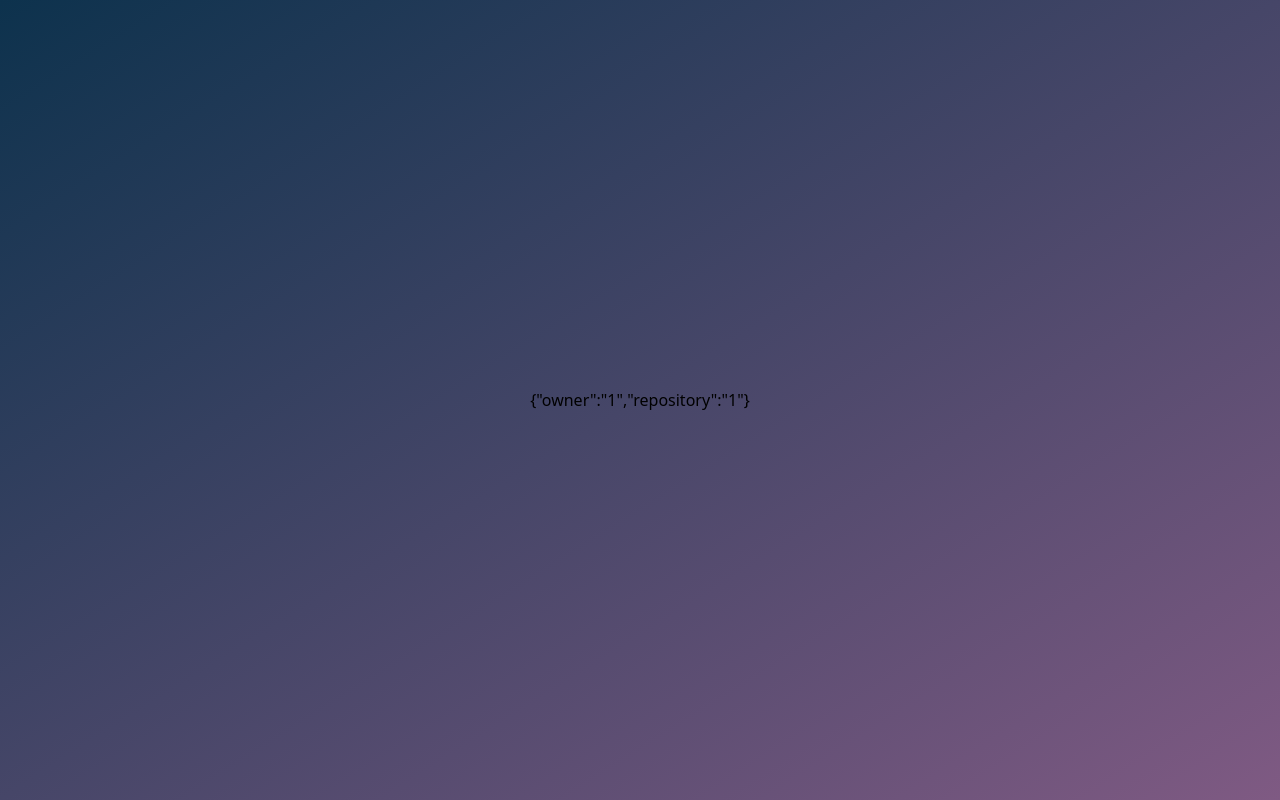
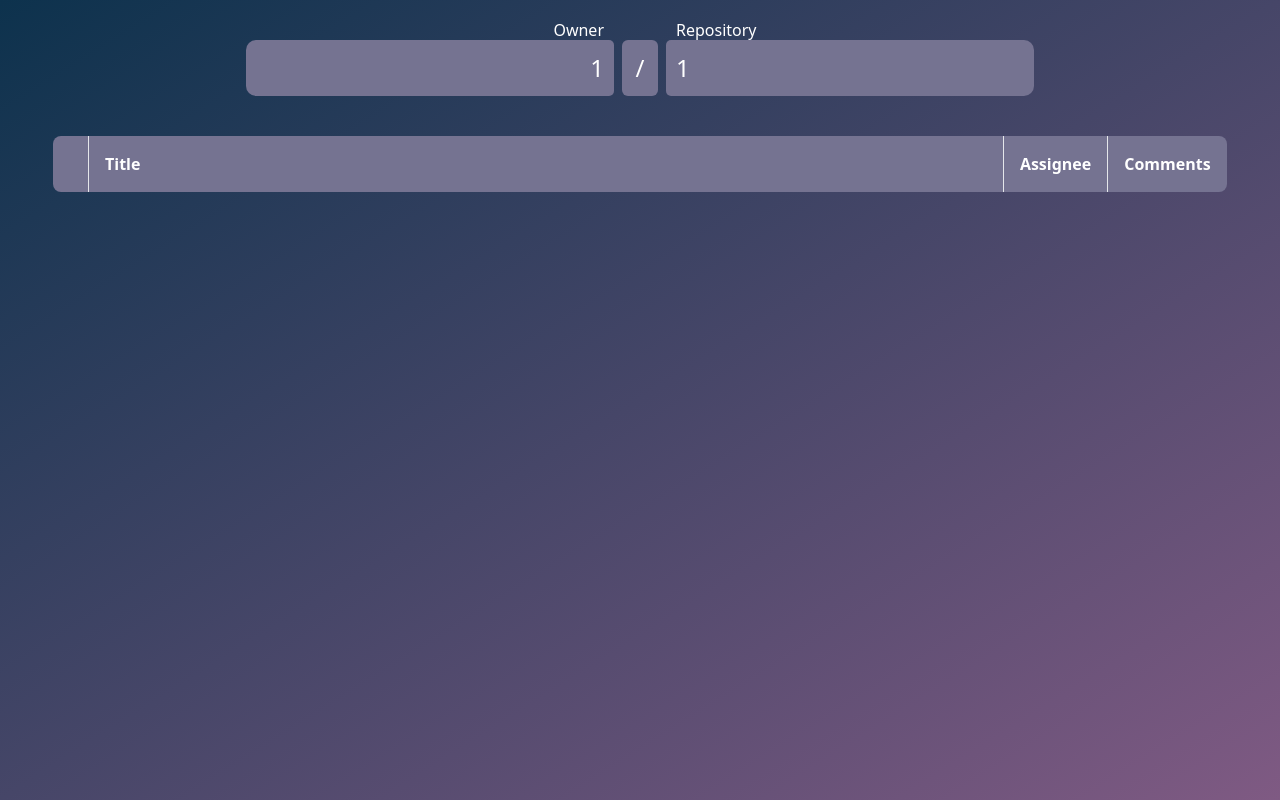
Before and after one commit to Yevhenii-Bakhmat/sigma-test-task, a React (Create React App) app: page /1/1 in a window 1280 px wide. Built offline with nearby package versions, Linux system fonts and the light colour scheme; no server answers.

Commit message:
Start working on repo page

```diff
--- /dev/null
+++ b/src/components/Table.tsx
@@ -0,0 +1,26 @@
+import React, { FC } from "react";
+
+type Props = {
+  className?: string;
+};
+
+const Table: FC<Props> = ({ className }) => {
+  const thStyle =
+    "text-white bg-[#757391] text-left p-4 first:text-center first:border-l-[0] first:rounded-l-lg last:border-r-[0] last:rounded-r-lg border-x-[1px]";
+
+  return (
+    <table className={`w-11/12 ${className}`} cellSpacing={50}>
+      <thead>
+        <tr>
+          <th className={`${thStyle} w-[3%]`}></th>
+          <th className={thStyle}>Title</th>
+          <th className={`${thStyle} w-[5%]`}>Assignee</th>
+          <th className={`${thStyle} w-[5%]`}>Comments</th>
+        </tr>
+      </thead>
+      <tbody></tbody>
+    </table>
+  );
+};
+
+export default Table;
--- a/src/pages/HomePage.tsx
+++ b/src/pages/HomePage.tsx
@@ -1,35 +1,9 @@
-import Divider from "../components/Divider";
-import Input from "../components/Input";
-import { useDispatch, useSelector } from "react-redux";
-import { handleFormChange, selectFormData } from "../store/repository";
-import { AppDispatch } from "../store";
-import { ChangeEvent } from "react";
+import Search from "../components/Search";
+
 const HomePage = () => {
-  const formData = useSelector(selectFormData);
-  const dispatch = useDispatch<AppDispatch>();
-
-  const handleInputChange = (event: ChangeEvent<HTMLInputElement>) => {
-    const payload = { value: event.target.value, key: event.target.name };
-    dispatch(handleFormChange(payload));
-  };
-
   return (
     <div className="w-screen h-screen grid place-items-center bg-gradient-to-br from-[#0D324D] to-[#7F5A83]">
-      <div className=" flex flex-row gap-[8px] text-white">
-        <Input
-          label="Owner"
-          value={formData.owner}
-          name="owner"
-          onChange={handleInputChange}
-        />
-        <Divider />
-        <Input
-          label="Repository"
-          value={formData.repository}
-          name="repository"
-          onChange={handleInputChange}
-        />
-      </div>
+      <Search />
     </div>
   );
 };
--- a/src/pages/InspectPage.tsx
+++ b/src/pages/InspectPage.tsx
@@ -1,19 +1,24 @@
 import { useEffect } from "react";
 import { useDispatch, useSelector } from "react-redux";
 import { useParams } from "react-router";
+import Search from "../components/Search";
+import Table from "../components/Table";
 import { AppDispatch } from "../store";
 import {
   handleFormChange,
   getRepoInfoAsync,
   selectStoreIsEmpty,
   selectFormData,
+  selectIssues,
+  selectIssueCount,
 } from "../store/repository";
 
 const InspectPage = () => {
   const params = useParams();
   const dispatch = useDispatch<AppDispatch>();
   const storeIsEmpty = useSelector(selectStoreIsEmpty);
-  const formData = useSelector(selectFormData);
+  const issues = useSelector(selectIssues);
+  const issueCount = useSelector(selectIssueCount);
 
   useEffect(() => {
     console.debug(storeIsEmpty);
@@ -25,8 +30,11 @@ const InspectPage = () => {
     dispatch(getRepoInfoAsync());
   }, []);
   return (
-    <div className="w-screen h-screen grid place-items-center bg-gradient-to-br from-[#0D324D] to-[#7F5A83]">
-      {JSON.stringify(formData)}
+    <div className="w-screen h-screen bg-gradient-to-br from-[#0D324D] to-[#7F5A83]">
+      <div className="grid grid-cols-1 w-full justify-items-center gap-10">
+        <Search className="mt-10" />
+        <Table className="" />
+      </div>
     </div>
   );
 };
```
